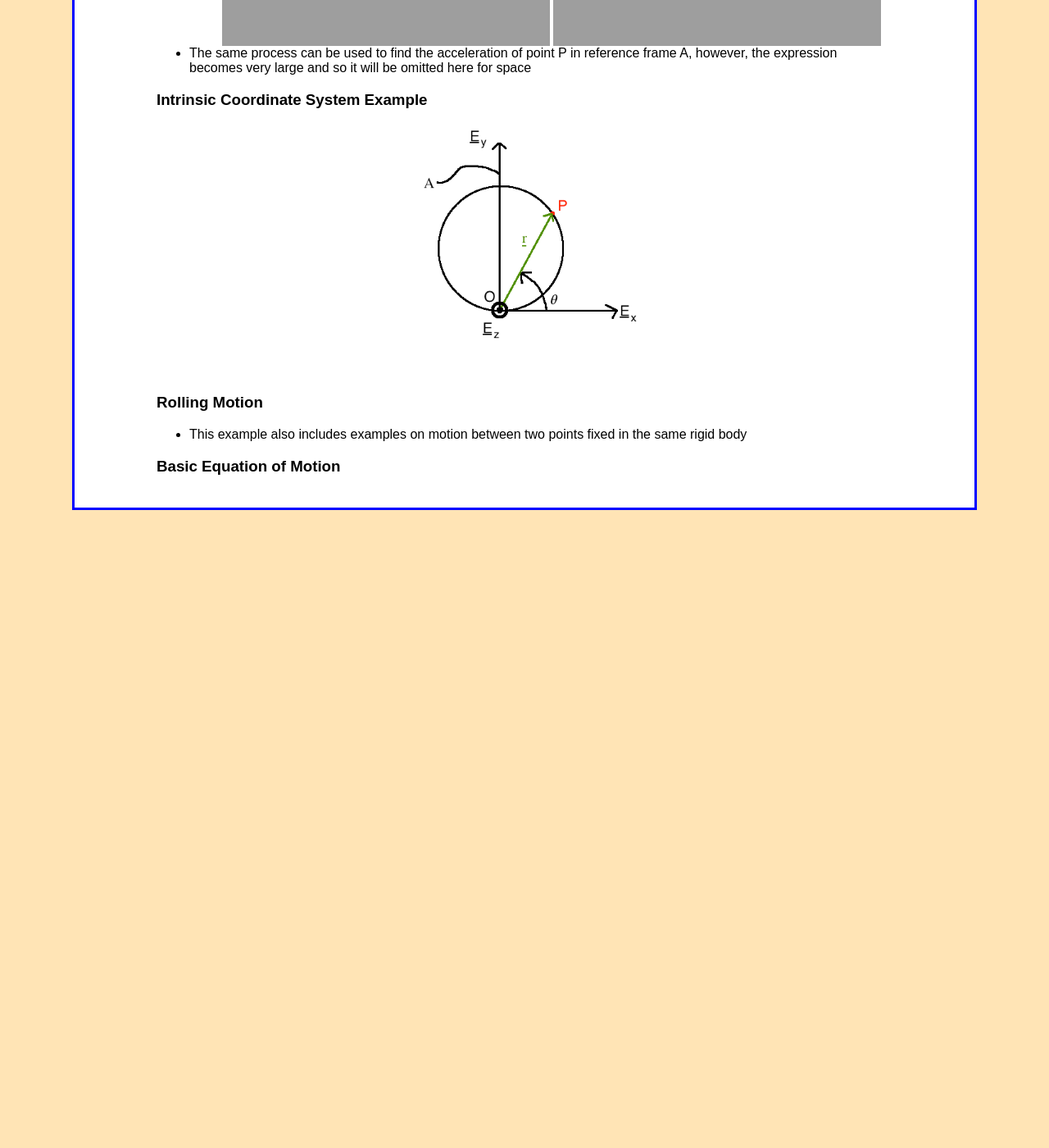
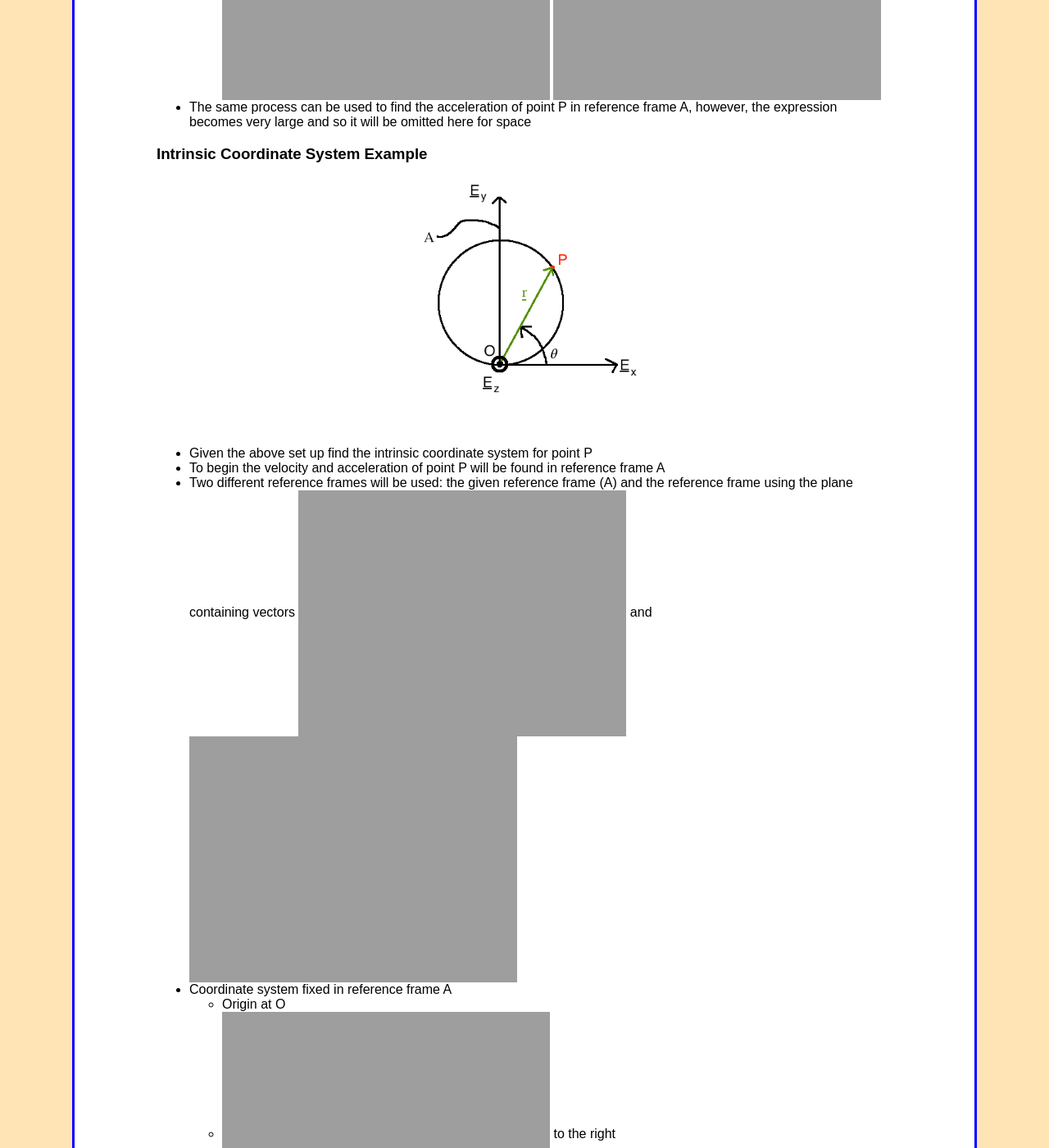
Before and after one commit to jbm950/jbm950.github.io, a Jekyll site: the page built from notes/analytical_dynamics/analytical_dynamics_main.html, in a window 1280 px wide and 1400 px high, scrolled down 77856 px. Shown: the whole window at 82% size. Built offline with Jekyll 4.4.1, drawn with Linux system fonts in a browser that asks for light colours; Markdown is read by kramdown in place of the engine named in the settings; before the commit the page ends 78486 px from its top, so only the background shows below that; some of the changed text lies outside the part shown.

Commit message:
worked on analytical dynamics notes

```diff
--- a/notes/analytical_dynamics/analytical_dynamics_main.html
+++ b/notes/analytical_dynamics/analytical_dynamics_main.html
@@ -878,6 +880,39 @@
 </table>
 </div>
 <blockquote>
+<ul>
+<li>Given the above set up find the intrinsic coordinate system for point P</li>
+<li>To begin the velocity and acceleration of point P will be found in reference frame A</li>
+<li>Two different reference frames will be used: the given reference frame (A) and the reference frame using the plane containing vectors <img style="vertical-align:middle" src="http://chart.apis.google.com/chart?cht=tx&amp;chl=%5Cunderline%7BOP%7D" alt="\underline{OP}" title="\underline{OP}" /> and <img style="vertical-align:middle" src="http://chart.apis.google.com/chart?cht=tx&amp;chl=%5Cunderline%7BE%7D_%7Bz%7D" alt="\underline{E}_{z}" title="\underline{E}_{z}" /></li>
+<li>Coordinate system fixed in reference frame A
+<ul>
+<li>Origin at O</li>
+<li><img style="vertical-align:middle" src="http://chart.apis.google.com/chart?cht=tx&amp;chl=%5Cunderline%7BE%7D_%7Bx%7D%20%3D" alt="\underline{E}_{x} =" title="\underline{E}_{x} =" /> to the right</li>
+<li><img style="vertical-align:middle" src="http://chart.apis.google.com/chart?cht=tx&amp;chl=%5Cunderline%7BE%7D_%7Bz%7D%20%3D" alt="\underline{E}_{z} =" title="\underline{E}_{z} =" /> out of the page</li>
+<li><img style="vertical-align:middle" src="http://chart.apis.google.com/chart?cht=tx&amp;chl=%5Cunderline%7BE%7D_%7By%7D%20%3D%20%5Cunderline%7BE%7D_%7Bz%7D%20%5Ctimes%20%5Cunderline%7BE%7D_%7Bx%7D" alt="\underline{E}_{y} = \underline{E}_{z} \times \underline{E}_{x}" title="\underline{E}_{y} = \underline{E}_{z} \times \underline{E}_{x}" /></li>
+</ul></li>
+</ul>
+</blockquote>
+<blockquote>
+<ul>
+<li>Coordinate system fixed in reference frame B
+<ul>
+<li>Origin at O</li>
+<li><img style="vertical-align:middle" src="http://chart.apis.google.com/chart?cht=tx&amp;chl=%5Cunderline%7Be%7D_%7Br%7D%20%3D" alt="\underline{e}_{r} =" title="\underline{e}_{r} =" /> along <img style="vertical-align:middle" src="http://chart.apis.google.com/chart?cht=tx&amp;chl=%5Cunderline%7BOP%7D" alt="\underline{OP}" title="\underline{OP}" /></li>
+<li><img style="vertical-align:middle" src="http://chart.apis.google.com/chart?cht=tx&amp;chl=%5Cunderline%7Be%7D_%7Bz%7D%20%3D%20%5Cunderline%7BE%7D_%7Bz%7D" alt="\underline{e}_{z} = \underline{E}_{z}" title="\underline{e}_{z} = \underline{E}_{z}" /></li>
+<li><img style="vertical-align:middle" src="http://chart.apis.google.com/chart?cht=tx&amp;chl=%5Cunderline%7Be%7D_%7B%5Ctheta%7D%20%3D%20%5Cunderline%7Be%7D_%7Bz%7D%20%5Ctimes%20%5Cunderline%7Be%7D_%7Br%7D" alt="\underline{e}_{\theta} = \underline{e}_{z} \times \underline{e}_{r}" title="\underline{e}_{\theta} = \underline{e}_{z} \times \underline{e}_{r}" /></li>
+</ul></li>
+</ul>
+</blockquote>
+<blockquote>
+<ul>
+<li>Now we can find the velocity of point P in reference frame A using <img style="vertical-align:middle" src="http://chart.apis.google.com/chart?cht=tx&amp;chl=%5Cunderline%7Br%7D%20%3D%20sin%5Ctheta%20%5Cunderline%7Be%7D_%7Br%7D" alt="\underline{r} = sin\theta \underline{e}_{r}" title="\underline{r} = sin\theta \underline{e}_{r}" />
+<ul>
+<li><img style="vertical-align:middle" src="http://chart.apis.google.com/chart?cht=tx&amp;chl=%5E%7BA%7D%5Cunderline%7BV%7D_%7BP%7D" alt="^{A}\underline{V}_{P}" title="^{A}\underline{V}_{P}" /></li>
+</ul></li>
+</ul>
+</blockquote>
+<blockquote>
 <h3 id="e_rolling_motion">Rolling Motion</h3>
 </blockquote>
 <blockquote>
```
Also changed, not shown: other parts of notes/analytical_dynamics/analytical_dynamics_main.html (+2 -0 lines), source/notes/analytical_dynamics/analytical_dynamics_main.md (+25 -0 lines).
